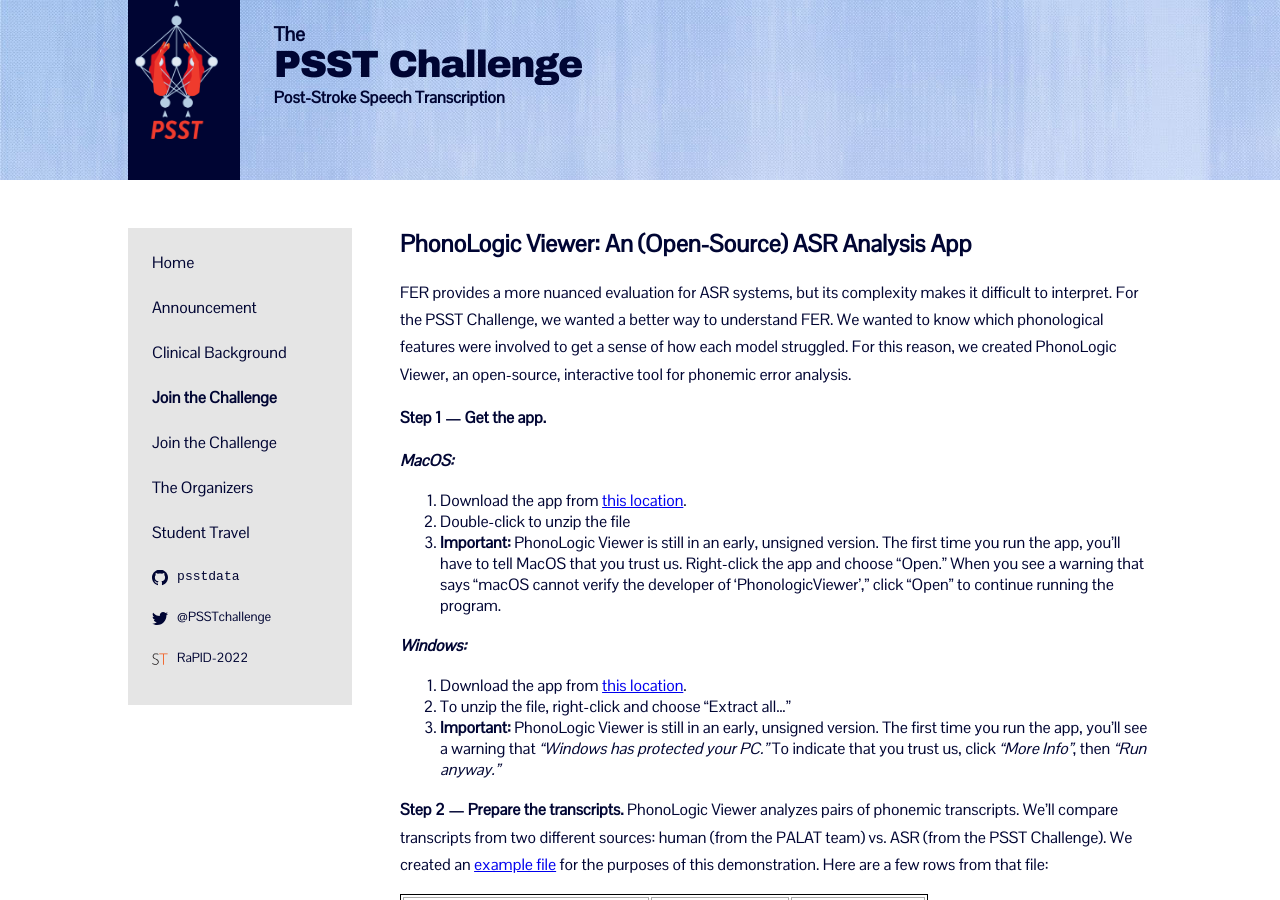
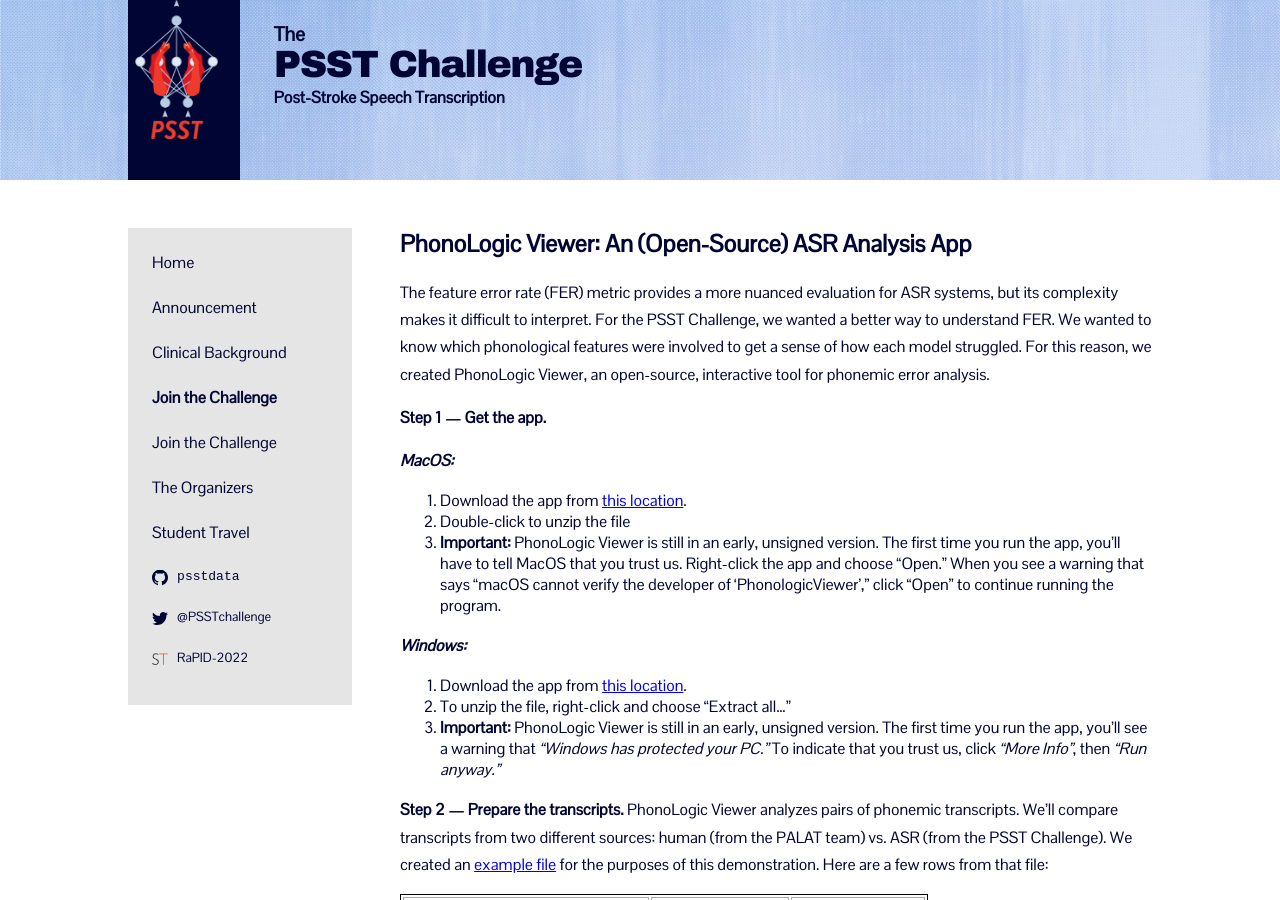
Before and after one commit to PSST-Challenge/PSST-Challenge.github.io, a Jekyll site: the page built from docs/phonologic/index.md, in a window 1280 px wide and 900 px high. Built offline with Jekyll 4.4.1, drawn with Linux system fonts in a browser that asks for light colours.

Commit message:
ASHA presentation resources

```diff
--- a/docs/phonologic/index.md
+++ b/docs/phonologic/index.md
@@ -6,7 +6,7 @@ permalink: /phonologic/
 
 ## PhonoLogic Viewer: An (Open-Source) ASR Analysis App
 
-FER provides a more nuanced evaluation for ASR systems, but its complexity makes it difficult to interpret. For the PSST Challenge, we wanted a better way to understand FER. We wanted to know which phonological features were involved to get a sense of how each model struggled. For this reason, we created PhonoLogic Viewer, an open-source, interactive tool for phonemic error analysis.
+The feature error rate (FER) metric provides a more nuanced evaluation for ASR systems, but its complexity makes it difficult to interpret. For the PSST Challenge, we wanted a better way to understand FER. We wanted to know which phonological features were involved to get a sense of how each model struggled. For this reason, we created PhonoLogic Viewer, an open-source, interactive tool for phonemic error analysis.
 
 **Step 1 — Get the app.**
 
```
